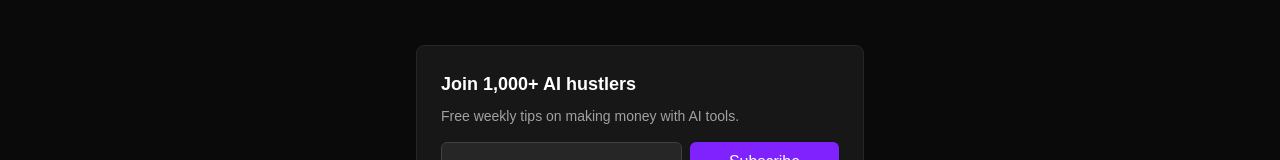
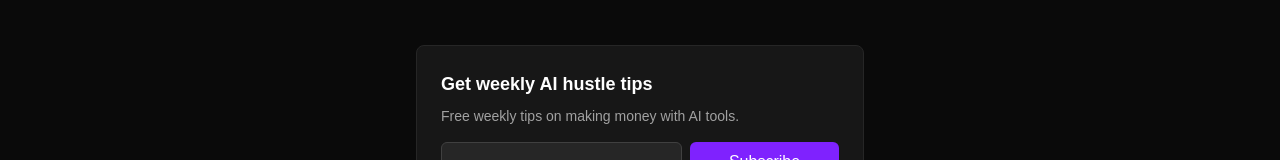
Before and after one commit to kaigritun/gigwithai, a Next.js app: page / in a window 1280 px wide. Shown: the part 1831-1991 px from the top of the page. Built offline with nearby package versions, Linux system fonts and the light colour scheme.

Commit message:
fix: remove misleading subscriber count claim

```diff
--- a/app/page.tsx
+++ b/app/page.tsx
@@ -163,7 +163,7 @@ export default function Home() {
       <section className="px-6 py-16 border-t border-white/10">
         <div className="max-w-md mx-auto">
           <EmailSignup
-            headline="Join 1,000+ AI hustlers"
+            headline="Get weekly AI hustle tips"
             buttonText="Subscribe Free"
           />
         </div>
```
